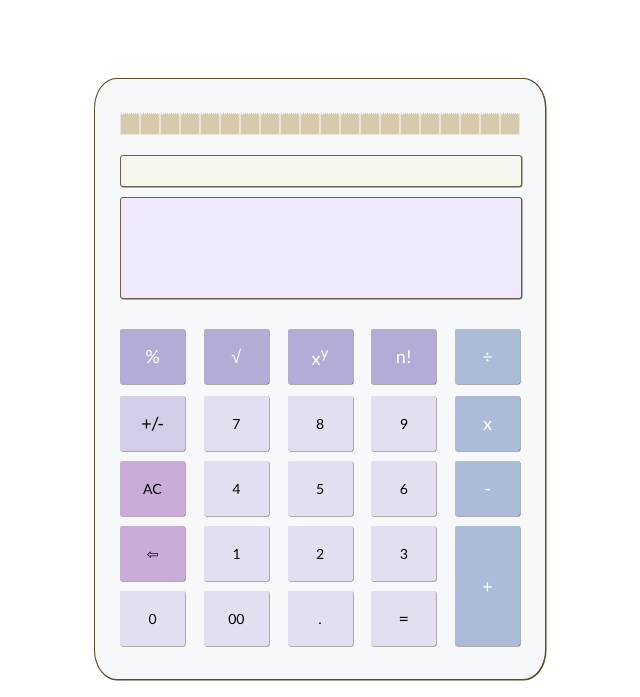
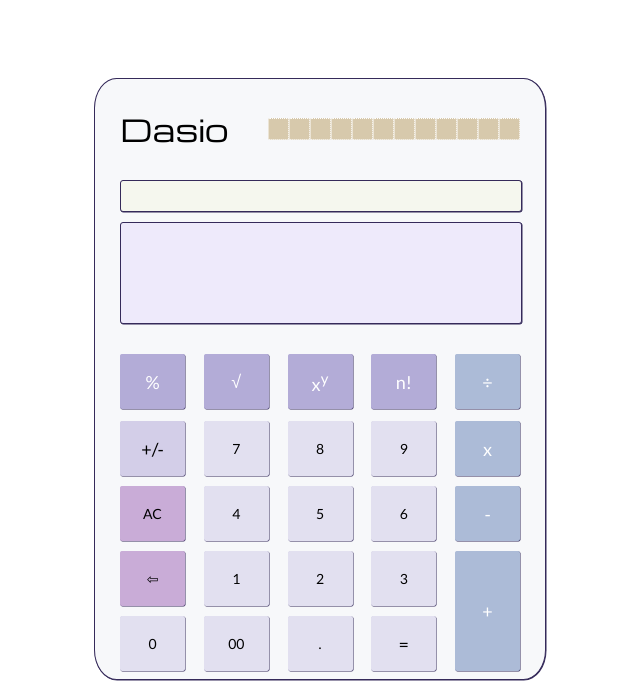
Before and after one commit to dwgrossberg/calculator, a plain HTML site: page index.html in a window 1280 px wide. Shown: the top 697 px of the page, without its empty margins (320-960 px from the left). Drawn offline with nearby package versions, Linux system fonts and the light colour scheme.

Commit message:
Add Dasio text feature

```diff
--- a/index.html
+++ b/index.html
@@ -3,10 +3,7 @@
     <head>
         <link rel="preconnect" href="https://fonts.googleapis.com">
         <link rel="preconnect" href="https://fonts.gstatic.com" crossorigin>
-        <link href="https://fonts.googleapis.com/css2?family=Lato&family=Lobster+Two&display=swap" rel="stylesheet">
-        <link rel="preconnect" href="https://fonts.googleapis.com">
-        <link rel="preconnect" href="https://fonts.gstatic.com" crossorigin>
-        <link href="https://fonts.googleapis.com/css2?family=Lato&family=Lobster+Two&family=Orbitron&display=swap" rel="stylesheet">
+        <link href="https://fonts.googleapis.com/css2?family=Lato&family=Lobster+Two&family=Michroma&family=Orbitron&display=swap" rel="stylesheet">
         <link rel="icon" type="image/x-icon" href="img/favicon.ico">
         <link rel="stylesheet" href="style.css">
         <script src="script.js" defer></script>
@@ -16,7 +13,9 @@
         <div class="calculator">
             <div class="container">
                 <div class="containerTop">
-                    <div class="solar">
+                    <div class="dasio">
+                        <p>Dasio</p>
+                        <div class="solar">
                         <div></div>
                         <div></div>
                         <div></div>
@@ -29,14 +28,7 @@
                         <div></div>
                         <div></div>
                         <div></div>
-                        <div></div>
-                        <div></div>
-                        <div></div>
-                        <div></div>
-                        <div></div>
-                        <div></div>
-                        <div></div>
-                        <div></div>
+                        </div>
                     </div>
                     <div class="chainDisplay">
                         <p id="chainDisplayText"></p>
@@ -44,13 +36,13 @@
                     <div class="display">
                         <p id="displayText"></p>
                     </div>
+                </div>
                 <div class="topRow">
                     <button type="button" id="percent">%</button>
                     <button type="button" id="squareRoot">√</button>
                     <button type="button" id="exponent">x<sup>y</sup></button>
                     <button type="button" id="factorial">n!</button>
                     <button type="button" id="divide">÷</button>
-                </div>
                 </div>
                 <div class="containerBottom">
                     <div class="column0">
--- a/style.css
+++ b/style.css
@@ -13,10 +13,10 @@ body {
     height: 600px;
     width: 450px;
     margin-top: 70px;
-    border: solid 1px #594a2b;
+    border: solid 1px #352a5a;
     border-radius: 5%;
     background-color: #f7f8fa;
-    box-shadow: .5px .5px #594a2b;
+    box-shadow: .5px .5px #352a5a;
 
 }
 
@@ -26,6 +26,15 @@ body {
     justify-content: center;
     width: 400px;
     height: 500px;
+}
+
+.dasio {
+    display: flex;
+    align-items: center;
+    justify-content: space-between;
+    font-family: Michroma;
+    font-size: 30px;
+    margin-top: -10px;
 }
 
 .solar {
@@ -47,14 +56,27 @@ body {
     align-items: center;
     width: 400px;
     height: 30px;
-    border: solid .5px #705e50;
+    border: solid .5px #352a5a;
     border-radius: 3px;
-    margin-top: 20px;
     background-color: #f5f7ee;
-    box-shadow: .5px .5px #705e50;
+    box-shadow: .5px .5px #352a5a;
     white-space: nowrap;
     overflow-x: scroll;
     overflow-y: hidden;
+}
+
+#chainDisplayText {
+    display: flex;
+    justify-content: flex-end;
+    align-items: center;
+    font-family: Lato, arial;
+    font-size: 14px;
+    padding-right: 25px;
+    color: #696969;
+}
+
+#chainDisplayBold {
+    color: black;
 }
 
 .chainDisplay::-webkit-scrollbar {
@@ -77,31 +99,17 @@ body {
     align-items: center;
     width: 400px;
     height: 100px;
-    border: solid .5px #705e50;
+    border: solid .5px #352a5a;
     border-radius: 3px;
     margin-top: 10px;
     background-color: #eeeafb;
-    box-shadow: .5px .5px #705e50;
+    box-shadow: .5px .5px #352a5a;
 }
 
 #displayText {
     font-family: Orbitron, Arial, Helvetica, sans-serif;
     font-size: 42px;
     margin-right: 25px;
-}
-
-#chainDisplayText {
-    display: flex;
-    justify-content: flex-end;
-    align-items: center;
-    font-family: Lato, arial;
-    font-size: 14px;
-    padding-right: 25px;
-    color: #696969;
-}
-
-#chainDisplayBold {
-    color: black;
 }
 
 .topRow {
@@ -118,11 +126,11 @@ body {
     font-family: Lato, arial;
     font-size: 18px;
     color: white;
-    box-shadow: .5px .5px #705e50;
+    box-shadow: .5px .5px #352a5a;
 }
 
 .topRow button:hover {
-    box-shadow: 1px 1px #615245;
+    box-shadow: 1px 1px #2d244c;
     transform: scale(1.02);
 }
 
@@ -136,11 +144,11 @@ body {
 .containerBottom button {
     width: 65px;
     height: 55px;
-    box-shadow: .5px .5px #705e50;
+    box-shadow: .5px .5px #352a5a;
 }
 
 .containerBottom button:hover {
-    box-shadow: 1px 1px #615245;
+    box-shadow: 1px 1px #2d244c;
     transform: scale(1.02);
 }
 
```
